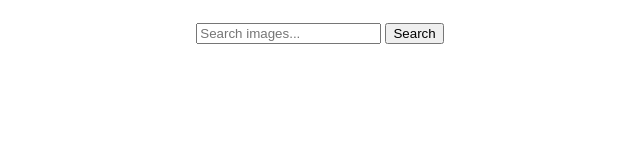
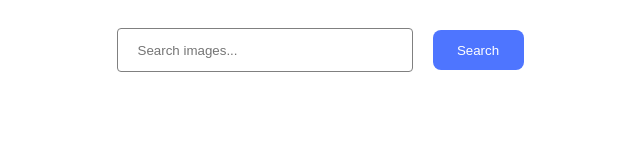
Before and after one commit to mihxw/goit-js-hw-11, a plain HTML site: page index.html in a window 1280 px wide. Shown: the whole page, without its empty margins (320-960 px from the left). Drawn offline with nearby package versions, Linux system fonts and the light colour scheme.

Commit message:
Deploying to gh-pages from @ mihxw/goit-js-hw-11@76cd866033ee1ece5ad856cbcb6ca9c93fda7886 🚀

```diff
--- a/assets/index-DS7dhRnU.css
+++ /dev/null
@@ -1 +0,0 @@
-:root{font-family:system-ui,-apple-system,BlinkMacSystemFont,Segoe UI,Roboto,Oxygen,Ubuntu,Cantarell,Open Sans,Helvetica Neue,sans-serif;font-size:16px;line-height:1.5;font-weight:400;color:#242424;background-color:#ffffffde;box-sizing:border-box;font-synthesis:none;text-rendering:optimizeLegibility;-webkit-font-smoothing:antialiased;-moz-osx-font-smoothing:grayscale;-webkit-text-size-adjust:100%}body{display:flex;flex-direction:column;align-items:center;min-height:100vh;margin:0;padding:20px}main{flex-grow:1}main:has(.back-link){text-align:center}.btn-back{margin-bottom:10px}
--- /dev/null
+++ b/assets/index-DpiqnHIv.css
@@ -0,0 +1 @@
+@import"https://fonts.googleapis.com/css2?family=Open+Sans:ital,wght@0,300..800;1,300..800&display=swap";body{text-align:center;padding-top:20px;font-family:Open Sans,serif;font-optical-sizing:auto;font-style:normal;font-variation-settings:"wdth" 100}form{display:flex;justify-content:center;align-items:center;gap:20px}input{width:272px;border-radius:4px;height:40px;border:solid 1px grey;padding-left:20px}button{border-radius:8px;padding:8px 16px;width:91px;height:40px;background:#4e75ff;display:flex;justify-content:center;align-items:center;color:#fff;border:none}button:hover{cursor:pointer;background:#6c8cff}input:hover{border:solid 2px black}li{list-style:none;border:solid 1px black}ul{display:flex;justify-content:center;align-items:center;flex-wrap:wrap;gap:20px}img{width:300px;height:168px;border:solid 1px black}.info{display:flex;justify-content:space-between;align-items:center;gap:10px;padding:0 10px}p,h1,h2,h3,h4,h5,h6{margin:0}
--- a/index.html
+++ b/index.html
@@ -12,7 +12,7 @@
     <script type="module" crossorigin src="/goit-js-hw-11/index.js"></script>
     <link rel="modulepreload" crossorigin href="/goit-js-hw-11/assets/vendor-5ObWk2rO.js">
     <link rel="stylesheet" crossorigin href="/goit-js-hw-11/assets/vendor-DumFYO8Z.css">
-    <link rel="stylesheet" crossorigin href="/goit-js-hw-11/assets/index-DS7dhRnU.css">
+    <link rel="stylesheet" crossorigin href="/goit-js-hw-11/assets/index-DpiqnHIv.css">
   </head>
   <body>
     <form class="form">
```
